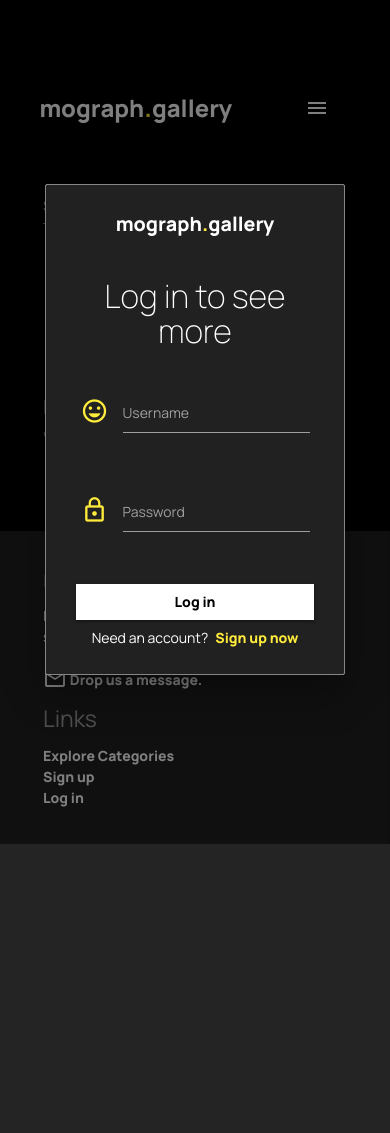
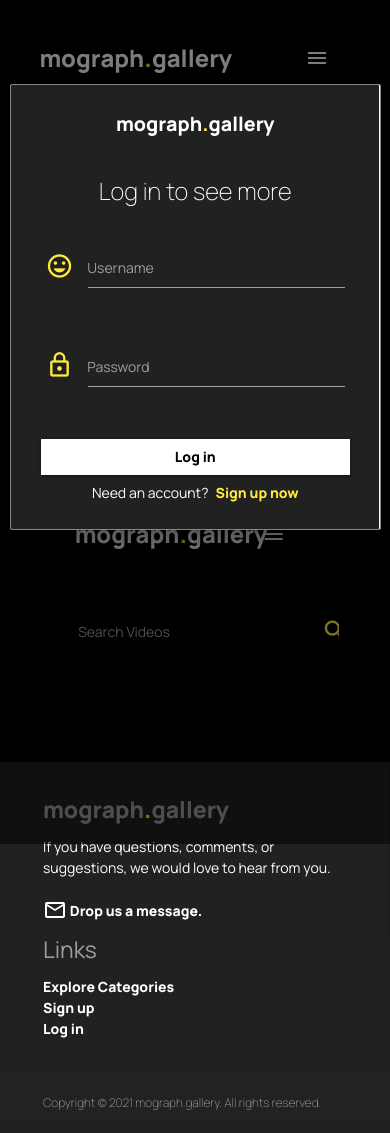
Before and after one commit to Rexayo/mograph.gallery, a Flask app: page /login in a window 390 px wide. Before the commit the page ends 844 px from the top, so only its background shows below. Run offline with Flask 2, Linux system fonts and the light colour scheme; a database or web service that is not in the repository returns one stand-in record (values such as "Sample title"); some libraries are stand-ins or nearby versions.

Commit message:
Optimized login.html for mobile devices

```diff
--- a/static/css/style.css
+++ b/static/css/style.css
@@ -670,6 +670,7 @@ ul.dropdown-content.select-dropdown li span:hover {
 
 
 @media only screen and (max-width: 992px) {
+
     #video-gallery-1 {
         display: block;
     }
@@ -716,9 +717,14 @@ ul.dropdown-content.select-dropdown li span:hover {
         font-size: 1.3em;
         }
 
-    /* .search-icon {
-        display: none;
-    } */
+    .margin {
+        margin-top: 30px;
+}
+
+    #modal-tagline {
+        font-size: 1.7em;
+    }
+
 
 }
 
@@ -726,16 +732,17 @@ ul.dropdown-content.select-dropdown li span:hover {
 
 @media only screen and (max-width: 600px) {
     #modal1, #delete-modal, #add-video-modal, #add-category-modal, #edit-category-modal, #uploadModal{
-        width: 300px;
-        margin-top: 100px;
+        width: 95vw;
+        margin-top: 0;
         font-family: 'Manrope', sans-serif !important;
         border: 1px solid rgb(134, 134, 134);
     }
 
     .delete-modal {
-        width: 250px;
-        margin-top: 100px;
+        width: 95vw;
+        margin-top: 0;
         font-family: 'Manrope', sans-serif !important;
         border: 1px solid rgb(134, 134, 134);
     }
+
 }
--- a/templates/login.html
+++ b/templates/login.html
@@ -67,6 +67,103 @@
     </div>
     </div>
 </section>
+<!-- For screens between 992px and 1200px -->
+<section id="video-gallery-1">
+    {%- for num in range(0, videos | length, 1) -%}
+        <div class="row margin">
+
+            <div class="col s10 offset-s1 xl8 offset-xl2">
+                <!-- https://codepen.io/gaeowyn/pen/oiyHF -->
+                <div class=" video-row">
+                    <ul>
+                        {% for ind in range(videos | length) %}
+                            {% if loop.index > num and ind < (num + 1) %}
+                            <li class="video">
+                                <div class="grey darken-4 white-text video-label">
+                                    <h6>{{ videos[ind].video_name }}</h6>
+                                    <div class="extra-bold category-name">
+                                        {{ videos[ind].category_name }}
+                                    </div>
+                                    <div class="description-trigger">
+                                        <a href="#" class="learn-more-link"><i class="tiny material-icons">info_outline</i><span>Learn more</span></a>
+                                        <p class="learn-more white-text">
+                                            {% if videos[ind].video_description | length > 0 %}
+                                                {{ videos[ind].video_description }}<br>
+                                                <br>
+                                            {% endif %}
+                                            Credit: {{ videos[ind].video_credit }}<br>
+                                            <br>
+                                            <br>
+                                            <br>
+                                            <br>
+                                            <em class="learn-more-link">Added by: {{ videos[ind].added_by }}</em>
+                                        </p>
+
+                                    </div>
+                                </div>
+                                <iframe src="{{videos[ind].video_embed_url}}?api=1&autoplay=0&transparent=0&controls=1&title=0%portrait=0&byline=0"
+                                    id="playerC{{ loop.index + num}}" class="video-frame" type="text/html" frameborder="0"
+                                    allow="autoplay; fullscreen; picture-in-picture" webkitallowfullscreen mozallowfullscreen
+                                    allowfullscreen></iframe>
+                            </li>
+                            {% endif %}
+                        {% endfor %}
+                    </ul>
+                </div>
+            </div>
+        </div>
+
+    {%- endfor -%}
+</section>
+<!-- For screens between 992px and 1200px -->
+<section id="video-gallery-2">
+    {%- for num in range(0, videos | length, 2) -%}
+        <div class="row margin">
+
+            <div class="col s10 offset-s1 xl8 offset-xl2">
+                <!-- https://codepen.io/gaeowyn/pen/oiyHF -->
+                <div class=" video-row">
+                    <ul>
+                        {% for ind in range(videos | length) %}
+                            {% if loop.index > num and ind < (num + 2) %}
+                            <li class="video">
+                                <div class="grey darken-4 white-text video-label">
+                                    <h6>{{ videos[ind].video_name }}</h6>
+                                    <div class="extra-bold category-name">
+                                        {{ videos[ind].category_name }}
+                                    </div>
+                                    <div class="description-trigger">
+                                       <a href="#" class="learn-more-link"><i class="tiny material-icons">info_outline</i><span>Learn more</span></a>
+                                        <p class="learn-more white-text">
+                                            {% if videos[ind].video_description | length > 0 %}
+                                                {{ videos[ind].video_description }}<br>
+                                                <br>
+                                            {% endif %}
+                                            Credit: {{ videos[ind].video_credit }}<br>
+                                            <br>
+                                            <br>
+                                            <br>
+                                            <br>
+                                            <em class="learn-more-link">Added by: {{ videos[ind].added_by }}</em>
+                                        </p>
+
+                                    </div>
+                                </div>
+                                <iframe src="{{videos[ind].video_embed_url}}?api=1&autoplay=0&transparent=0&controls=1&title=0%portrait=0&byline=0"
+                                    id="playerB{{ loop.index + num}}" class="video-frame" type="text/html" frameborder="0"
+                                    allow="autoplay; fullscreen; picture-in-picture" webkitallowfullscreen mozallowfullscreen
+                                    allowfullscreen></iframe>
+                            </li>
+                            {% endif %}
+                        {% endfor %}
+                    </ul>
+                </div>
+            </div>
+        </div>
+
+    {%- endfor -%}
+</section>
+<!-- For screens above 1200px -->
 <section id="video-gallery">
     {%- for num in range(0, videos | length, 4) -%}
         <div class="row margin">
```
